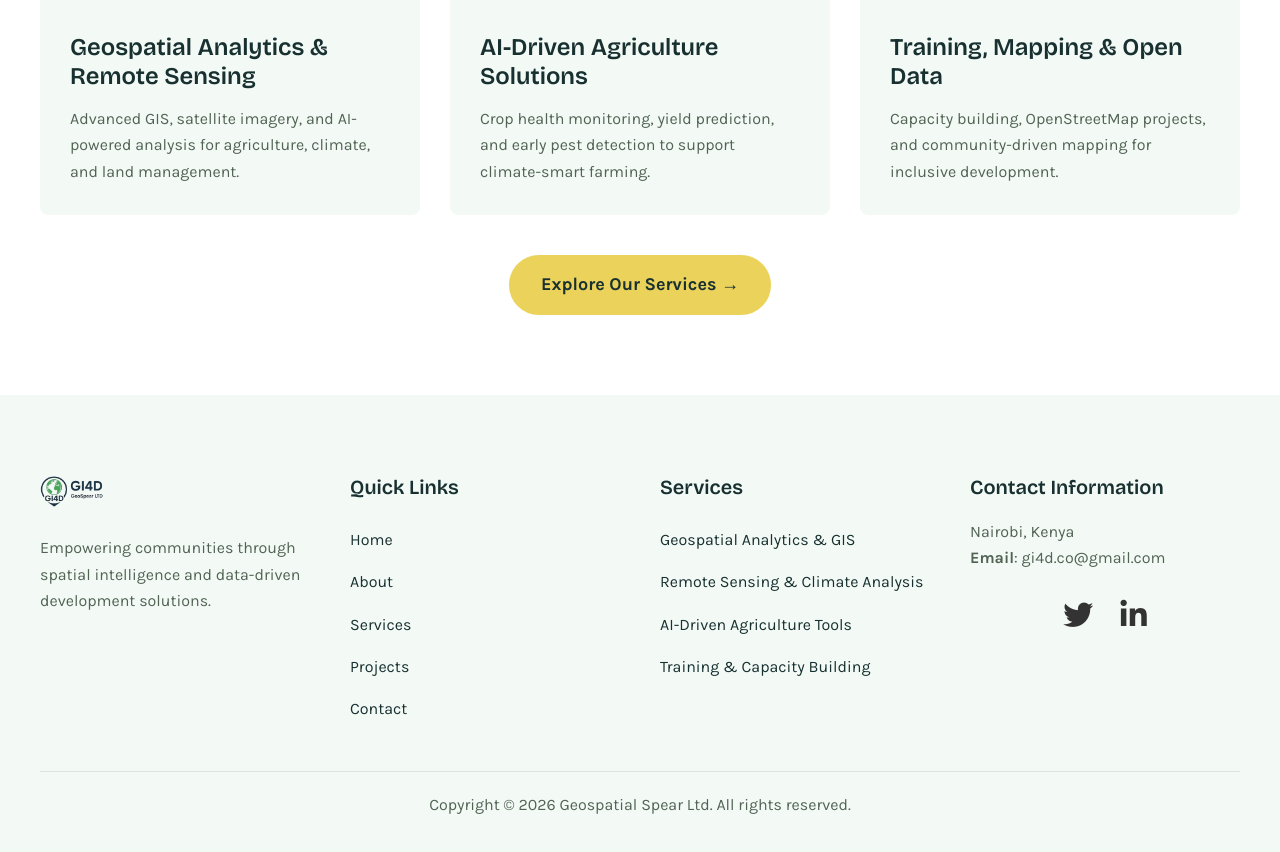
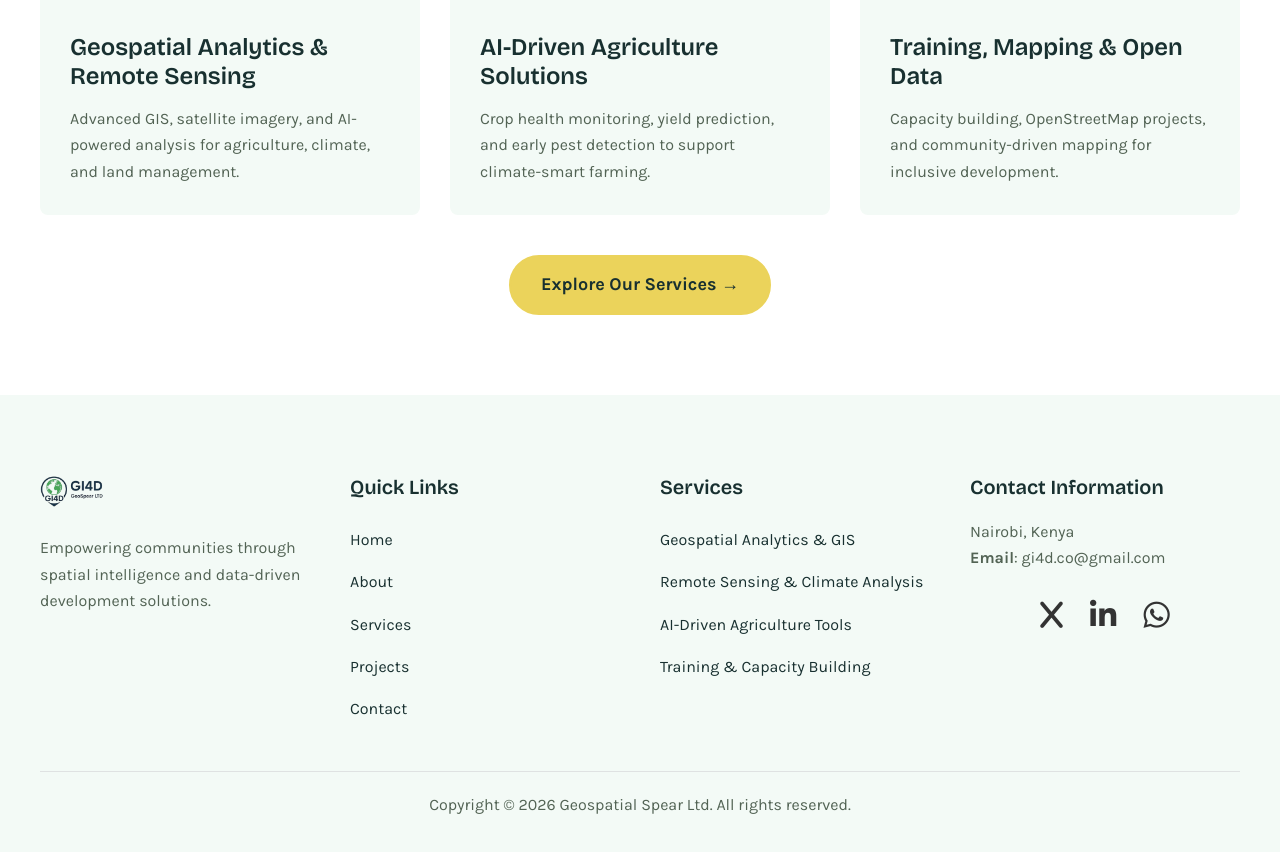
Before and after one commit to GI4D/Geospear, a website built with webpack: page index.html in a window 1280 px wide. Shown: the part 2782-3634 px from the top of the page. Built offline with nearby package versions, Linux system fonts and the light colour scheme.

Commit message:
Third Commit

```diff
--- a/index.html
+++ b/index.html
@@ -559,9 +559,9 @@
               <div style="text-align: center; margin: 20px 0;" class="social-icons">
   <a href="https://www.twitter.com/GeoSpear_LTD" target="_blank"
      style="margin: 0 10px; color: #333; font-size: 30px; text-decoration: none;"
-     onmouseover="this.style.color='#1DA1F2';"
+     onmouseover="this.style.color='#080b0c';"
      onmouseout="this.style.color='#333';">
-    <i class="fab fa-twitter"></i>
+    <i class="fab fa-x"></i>
   </a>
 
   <a href="https://www.linkedin.com/company/geospears-ltd/?viewAsMember=true" target="_blank"
@@ -569,7 +569,14 @@
      onmouseover="this.style.color='#0077b5';"
      onmouseout="this.style.color='#333';">
     <i class="fab fa-linkedin-in"></i>
+
+    <a href="https://whatsapp.com/channel/0029Vb7G4bo5PO14XNvL3G12" target="_blank"
+     style="margin: 0 10px; color: #333; font-size: 30px; text-decoration: none;"
+     onmouseover="this.style.color='#037806';"
+     onmouseout="this.style.color='#333';">
+    <i class="fab fa-whatsapp"></i>
   </a>
+
 </div>
 
             </div>
```
Also changed, not shown: about.html (+7 -1 lines), contacts.html (+8 -1 lines), services.html (+9 -1 lines).
